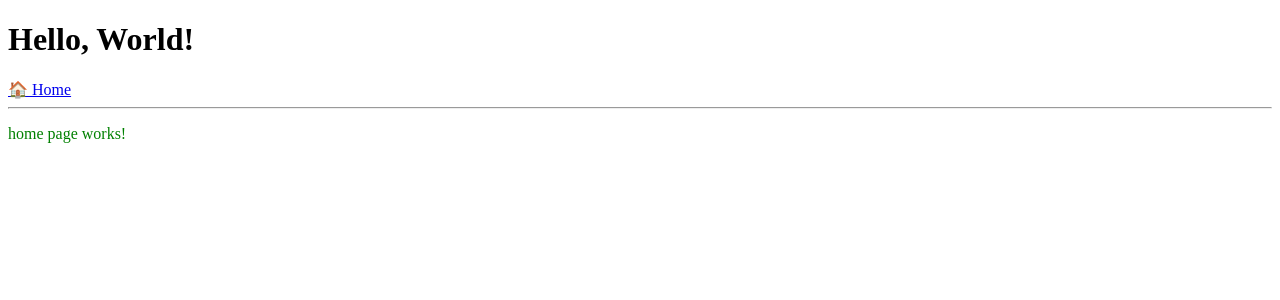
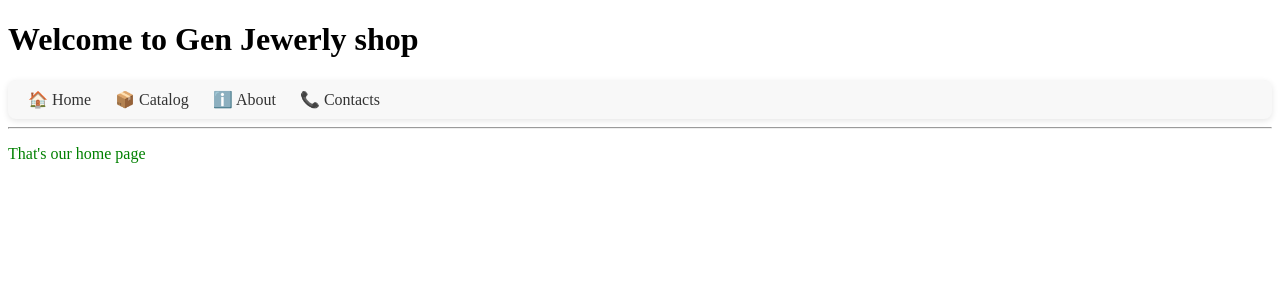
Before and after one commit to dorekv/gen-jewerly, an Angular app: page / in a window 1280 px wide. Shown: the top 300 px of the page. Built offline with nearby package versions, Linux system fonts and the light colour scheme.

Commit message:
Add Catalog, About and Contacts components. Add menu style. Add menu navigation

```diff
--- a/src/app/app.css
+++ b/src/app/app.css
@@ -0,0 +1,69 @@
+.menu {
+  display: flex;
+  align-items: center;
+  justify-content: space-between;
+  background: #f8f8f8;
+  padding: 10px 20px;
+  border-radius: 8px;
+  box-shadow: 0 2px 6px rgba(0,0,0,0.1);
+}
+
+/* .menu-logo {
+  font-weight: 600;
+  font-size: 1.2rem;
+  color: #333;
+} */
+
+/* ====== Ссылки ====== */
+.menu-links {
+  display: flex;
+  gap: 24px; /* расстояние между пунктами меню */
+}
+
+.menu-links a {
+  text-decoration: none;
+  color: #333;
+  font-weight: 500;
+  transition: color 0.2s;
+}
+
+.menu-links a:hover {
+  color: #007acc;
+}
+
+.menu-links a.active {
+  color: #007acc;
+  text-decoration: underline;
+}
+
+/* ====== Бургер ====== */
+.menu-toggle {
+  display: none;
+  font-size: 24px;
+  background: none;
+  border: none;
+  cursor: pointer;
+}
+
+/* ====== Мобильная адаптация ====== */
+@media (max-width: 768px) {
+  .menu {
+    flex-wrap: wrap;
+  }
+
+  .menu-toggle {
+    display: block;
+  }
+
+  .menu-links {
+    display: none;
+    flex-direction: column;
+    width: 100%;
+    margin-top: 10px;
+    gap: 10px;
+  }
+
+  .menu-links.open {
+    display: flex;
+  }
+}
--- a/src/app/app.html
+++ b/src/app/app.html
@@ -1,9 +1,16 @@
-<h1>Hello, World!</h1>
+<h1>Welcome to Gen Jewerly shop</h1>
 
-<nav>
-  <a routerLink="/home">🏠 Home</a>
+<nav class="menu">
+  <button class="menu-toggle" (click)="toggleMenu()">☰</button>
+
+  <div class="menu-links" [class.open]="menuOpen">
+    <a routerLink="/home" routerLinkActive="active">🏠 Home</a>
+    <a routerLink="/catalog" routerLinkActive="active">📦 Catalog</a>
+    <a routerLink="/about" routerLinkActive="active">ℹ️ About</a>
+    <a routerLink="/contacts" routerLinkActive="active">📞 Contacts</a>
+  </div>
 </nav>
 
 <hr />
 
-<router-outlet></router-outlet>  <!-- показывает содержимое страницы home.html -->
+<router-outlet></router-outlet>
--- a/src/app/app.ts
+++ b/src/app/app.ts
@@ -10,4 +10,11 @@ import { RouterOutlet, RouterLink } from '@angular/router';
 
 export class App {
   protected readonly title = signal('gen-jewerly');
+
+  // menu
+  menuOpen = false;
+
+  toggleMenu() {
+    this.menuOpen = !this.menuOpen;
+  }
 }
--- a/src/app/home/home.html
+++ b/src/app/home/home.html
@@ -1 +1 @@
-<p class="textColor">home page works!</p>
+<p class="textColor">That's our home page</p>
```
Also changed, not shown: src/app/app.routes.ts (+8 -2 lines).
